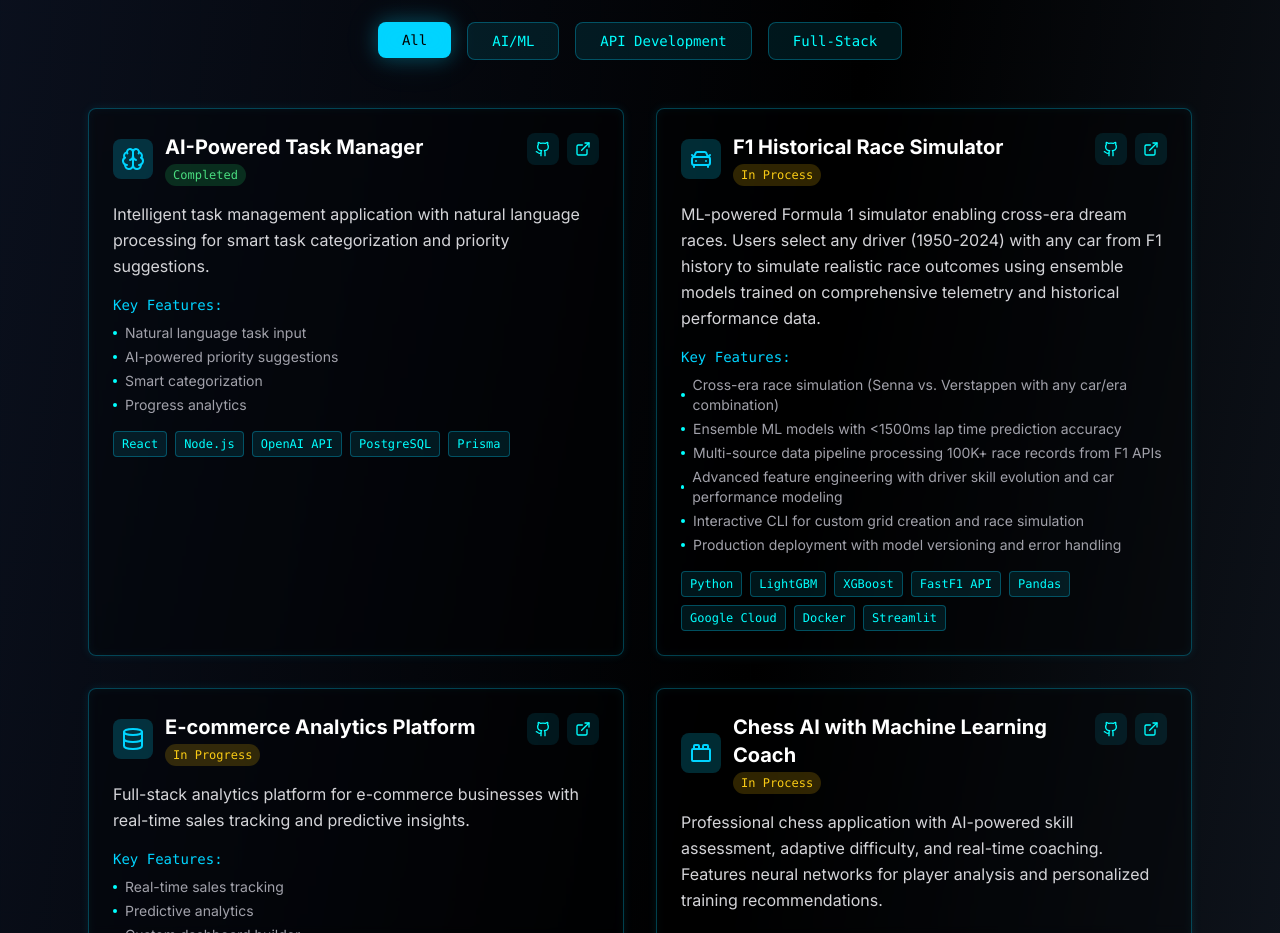
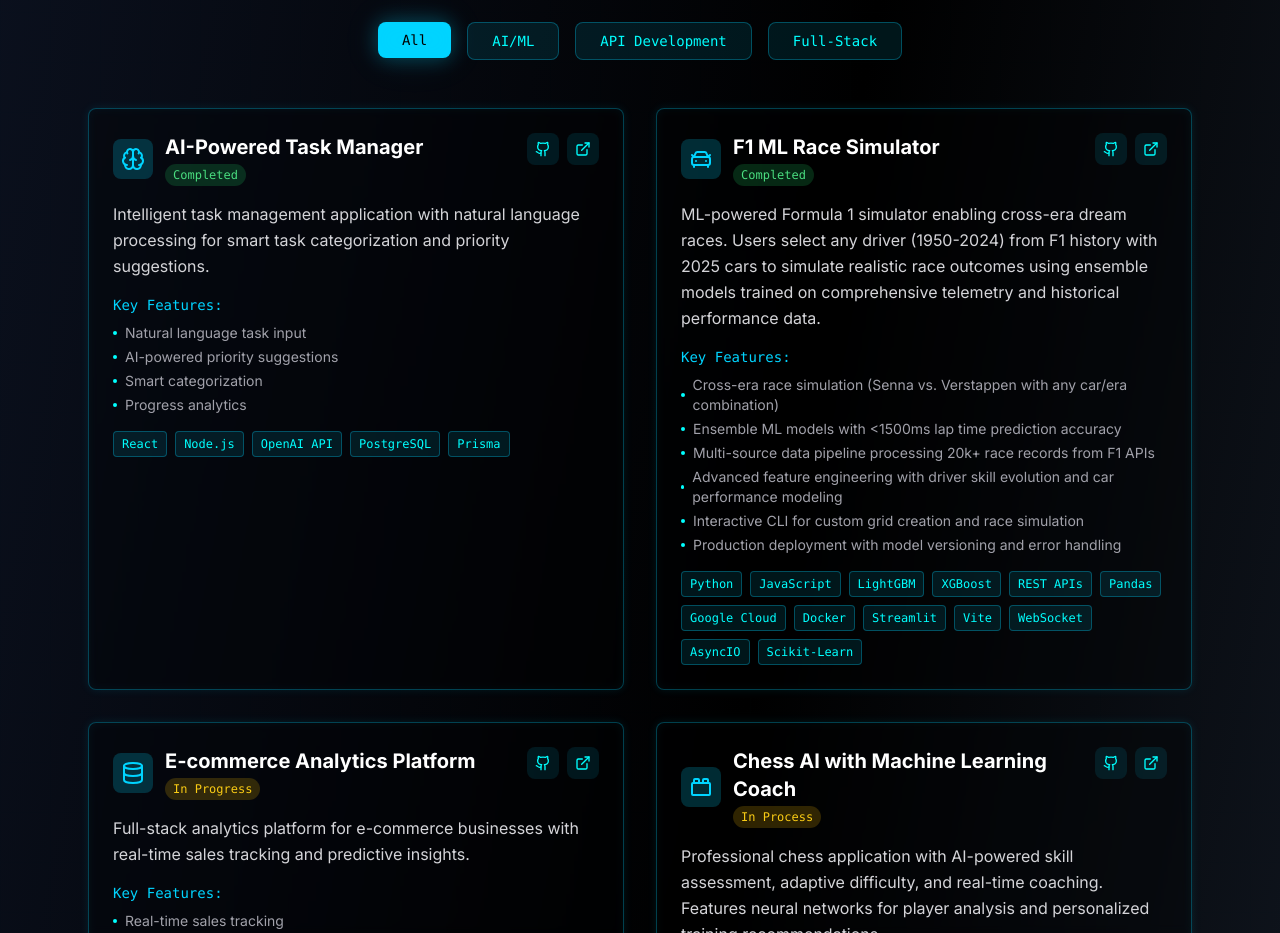
Before and after one commit to ajeevani/arman-portfolio, a Next.js app in the folder app/: page / in a window 1280 px wide. Shown: the part 2140-3073 px from the top of the page. Built offline with nearby package versions, Linux system fonts and the light colour scheme.

Commit message:
Update projects-section.tsx

```diff
--- a/app/components/projects-section.tsx
+++ b/app/components/projects-section.tsx
@@ -29,22 +29,22 @@ export default function ProjectsSection() {
       status: 'Completed'
     },
     {
-      title: 'F1 Historical Race Simulator',
-      description: 'ML-powered Formula 1 simulator enabling cross-era dream races. Users select any driver (1950-2024) with any car from F1 history to simulate realistic race outcomes using ensemble models trained on comprehensive telemetry and historical performance data.',
-      technologies: ['Python', 'LightGBM', 'XGBoost', 'FastF1 API', 'Pandas', 'Google Cloud', 'Docker', 'Streamlit'],
+      title: 'F1 ML Race Simulator',
+      description: 'ML-powered Formula 1 simulator enabling cross-era dream races. Users select any driver (1950-2024) from F1 history with 2025 cars to simulate realistic race outcomes using ensemble models trained on comprehensive telemetry and historical performance data.',
+      technologies: ['Python', 'JavaScript', 'LightGBM', 'XGBoost', 'REST APIs', 'Pandas', 'Google Cloud', 'Docker', 'Streamlit', 'Vite', 'WebSocket', 'AsyncIO', 'Scikit-Learn'],
       category: ['AI/ML', 'API Development'],
       icon: CarFront,
       features: [
         'Cross-era race simulation (Senna vs. Verstappen with any car/era combination)',
         'Ensemble ML models with <1500ms lap time prediction accuracy',
-        'Multi-source data pipeline processing 100K+ race records from F1 APIs',
+        'Multi-source data pipeline processing 20k+ race records from F1 APIs',
         'Advanced feature engineering with driver skill evolution and car performance modeling',
         'Interactive CLI for custom grid creation and race simulation',
         'Production deployment with model versioning and error handling'
       ],
       github: 'https://github.com/armanjeevani/formula1-ml-simulator',
-      demo: 'https://formula1-simulator-demo.vercel.app',
-      status: 'In Process'
+      demo: 'https://f1-ml-simulator.vercel.app',
+      status: 'Completed'
     },
     {
       title: 'E-commerce Analytics Platform',
@@ -66,8 +66,8 @@ export default function ProjectsSection() {
       title: 'Chess AI with Machine Learning Coach',
       description: 'Professional chess application with AI-powered skill assessment, adaptive difficulty, and real-time coaching. Features neural networks for player analysis and personalized training recommendations.',
       technologies: ['React', 'TypeScript', 'Node.js', 'Python', 'TensorFlow', 'MongoDB', 'Socket.io', 'FastAPI'],
-      category: 'AI/ML',
-      icon: ToyBrick, // or ChessKnight
+      category: ['AI/ML', 'API Development'],
+      icon: ToyBrick,
       features: [
         'Neural network skill assessment (1200-2400 rating prediction)',
         'Adaptive AI difficulty (maintains 50% win rate)',
```
